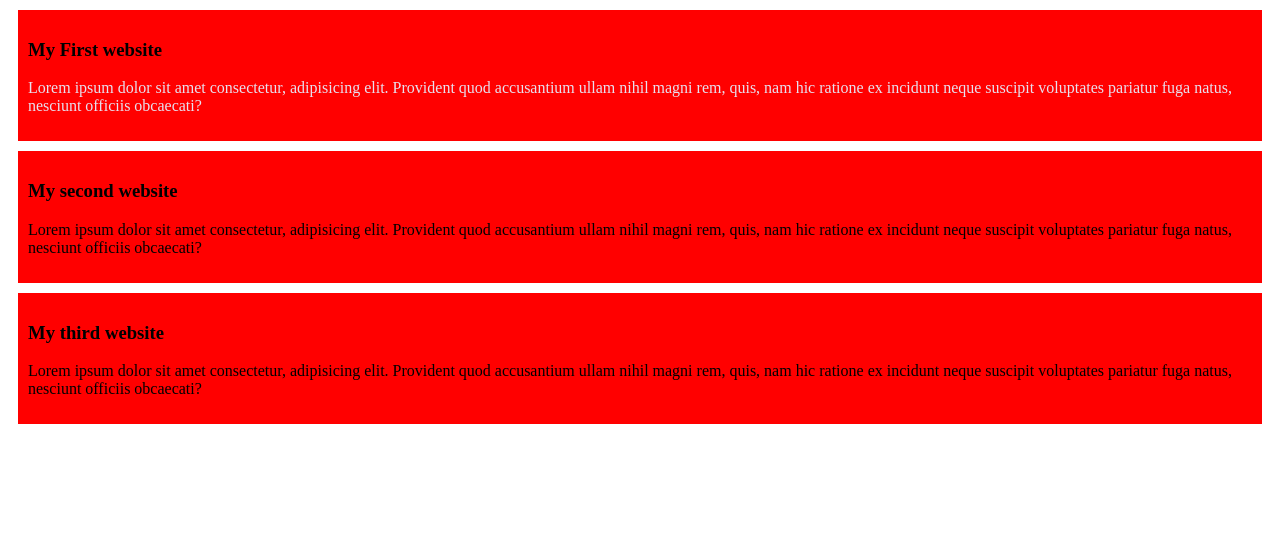
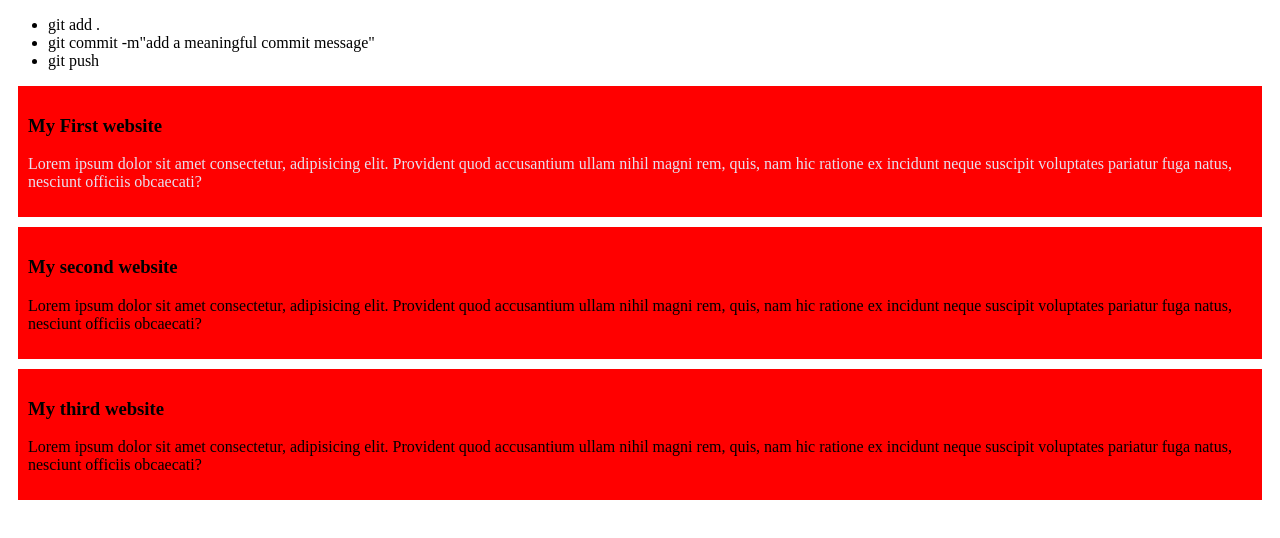
Before and after one commit to nosratict14023/my-simple-website, a plain HTML site: page index.html in a window 1280 px wide. Drawn offline with Linux system fonts and the light colour scheme.

Commit message:
added a list to push git

```diff
--- a/index.html
+++ b/index.html
@@ -7,6 +7,11 @@
     <link rel="stylesheet" href="style/blog.css">
 </head>
 <body>
+    <ul>
+        <li>git add .</li>
+        <li>git commit -m"add a meaningful commit message"</li>
+        <li>git push</li>
+    </ul>
     <div><h3>My First website</h3>
         <p style="color: rgb(231, 224, 238);">Lorem ipsum dolor sit amet consectetur, adipisicing elit. Provident quod accusantium ullam nihil magni rem, quis, nam hic ratione ex incidunt neque suscipit voluptates pariatur fuga natus, nesciunt officiis obcaecati?</p>
         </div>
```
